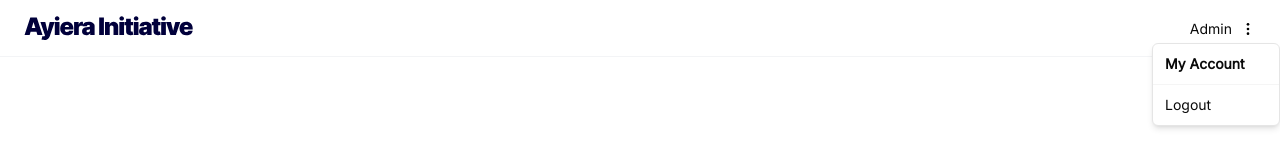
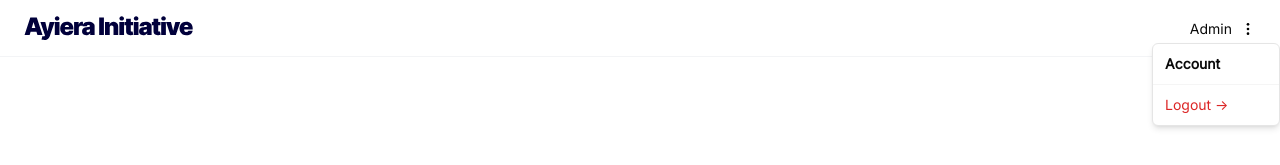
Before and after one commit to apcamin/Ayiera-Initiative, a React (Vite) app: page /dashboard in a window 1280 px wide. Both pictures are taken after a click on the button "Admin". Shown: the top 165 px of the page. Built offline with nearby package versions, Linux system fonts and the light colour scheme.

Commit message:
refactor: Update account label and logout button style in Header component

```diff
--- a/src/components/Header.tsx
+++ b/src/components/Header.tsx
@@ -20,10 +20,10 @@ const DropDownMenu = ({ trigger }) => {
     <DropdownMenu>
       <DropdownMenuTrigger>{trigger}</DropdownMenuTrigger>
       <DropdownMenuContent>
-        <DropdownMenuLabel>My Account</DropdownMenuLabel>
+        <DropdownMenuLabel>Account</DropdownMenuLabel>
         <DropdownMenuSeparator />
         <DropdownMenuItem>
-          <button>Logout</button>
+          <button className="text-red-600">Logout &rarr;</button>
         </DropdownMenuItem>
       </DropdownMenuContent>
     </DropdownMenu>
```
